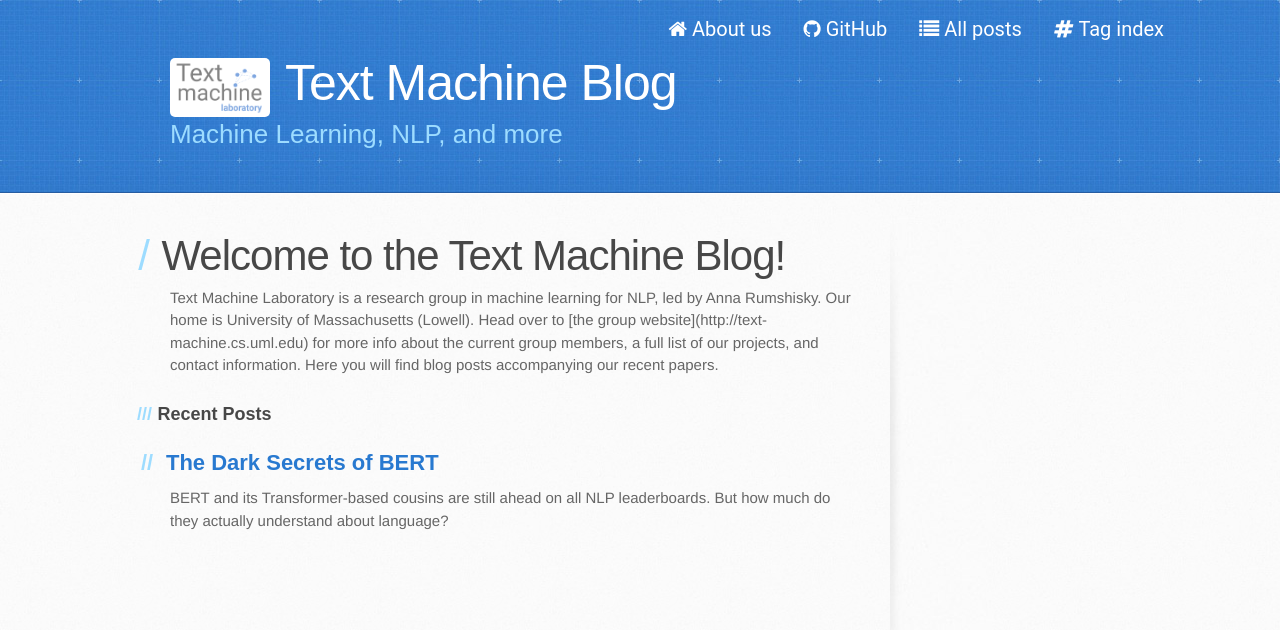
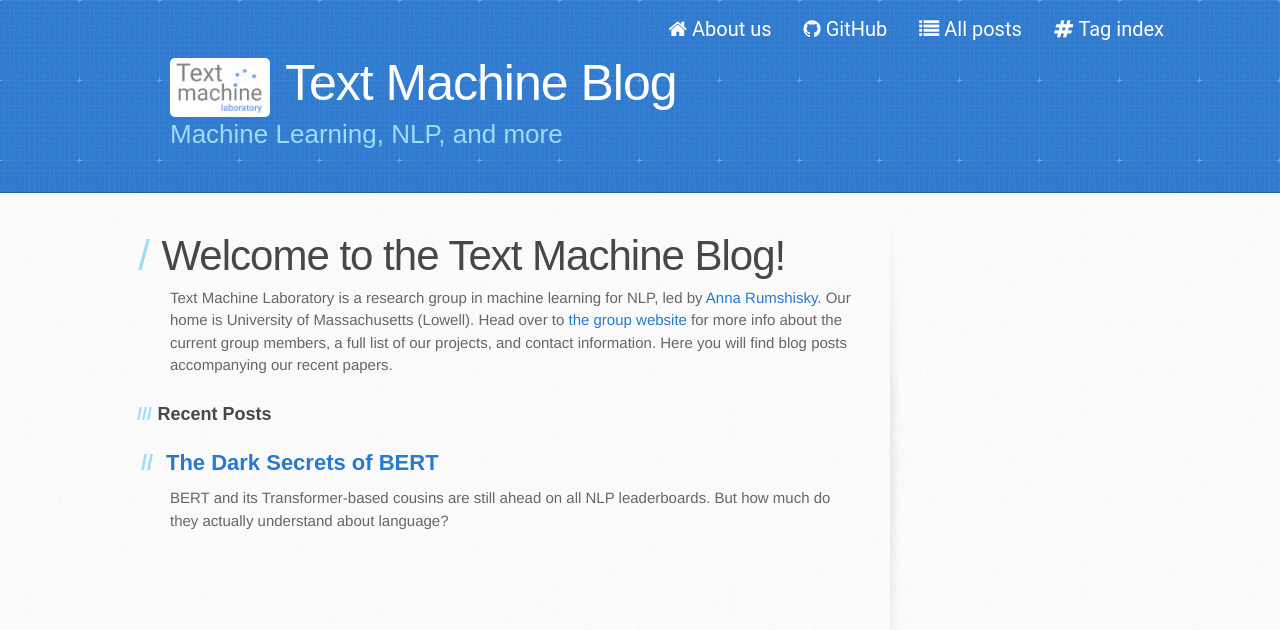
Before and after one commit to text-machine-lab/blog, a Jekyll site: the page built from index.html, in a window 1280 px wide. Shown: the top 630 px of the page. Built offline with Jekyll 4.4.1, drawn with Linux system fonts in a browser that asks for light colours; nearby versions of some CDN libraries; the list of posts is cut into pages by our own code; comment, search, counter and statistics services are not loaded; some of the changed lines change nothing that is shown.

Commit message:
Update home.html

```diff
--- a/_layouts/home.html
+++ b/_layouts/home.html
@@ -2,8 +2,9 @@
 layout: archive
 ---
 
-<p>Text Machine Laboratory is a research group in machine learning for NLP, led by Anna Rumshisky.
-  Our home is University of Massachusetts (Lowell). Head over to [the group website](http://text-machine.cs.uml.edu)
+<p>Text Machine Laboratory is a research group in machine learning for NLP,
+  led by <a href="http://www.cs.uml.edu/~arum">Anna Rumshisky</a>.
+  Our home is University of Massachusetts (Lowell). Head over to <a href="http://text-machine.cs.uml.edu">the group website</a>
   for more info about the current group members, a full list of our projects, and contact information.
   Here you will find blog posts accompanying our recent papers.</p>
 
```
